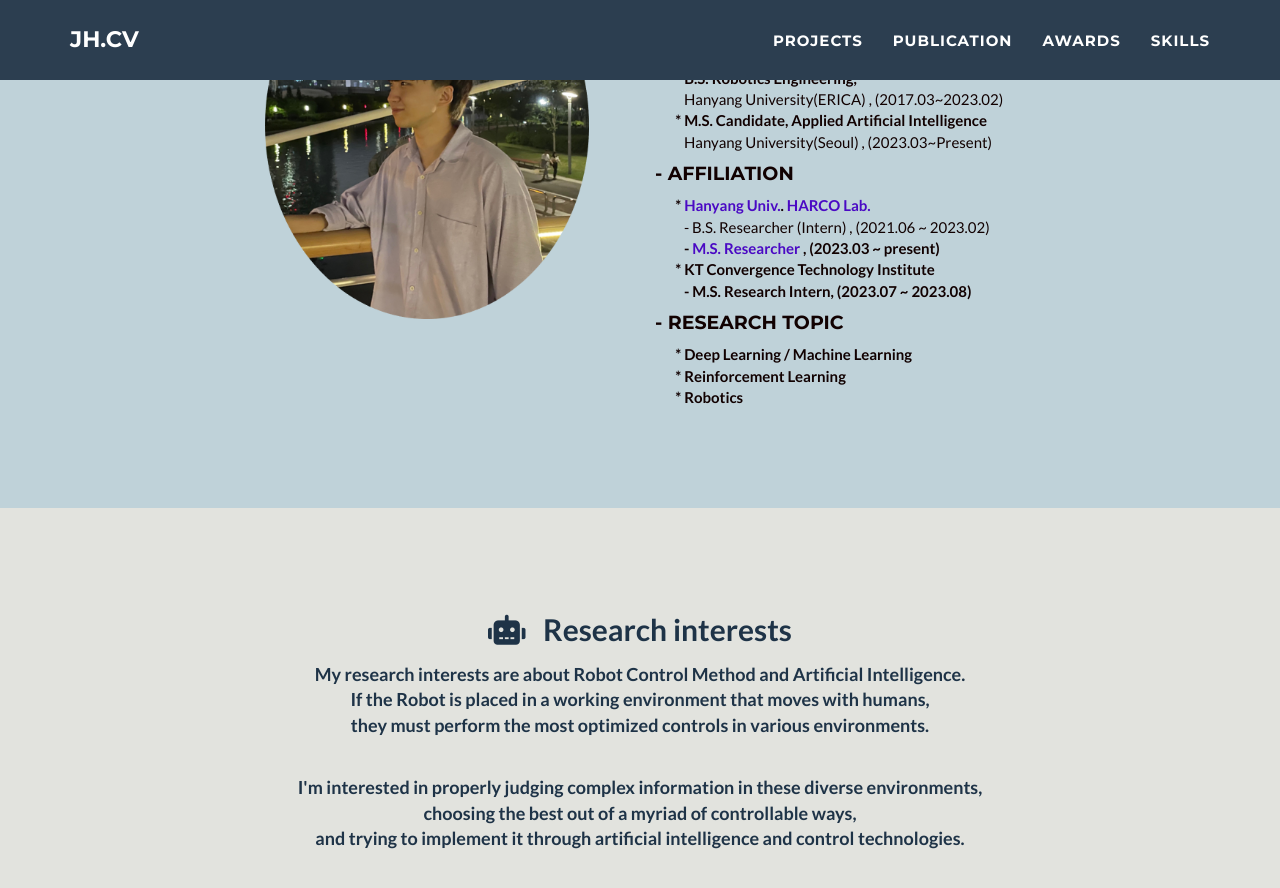
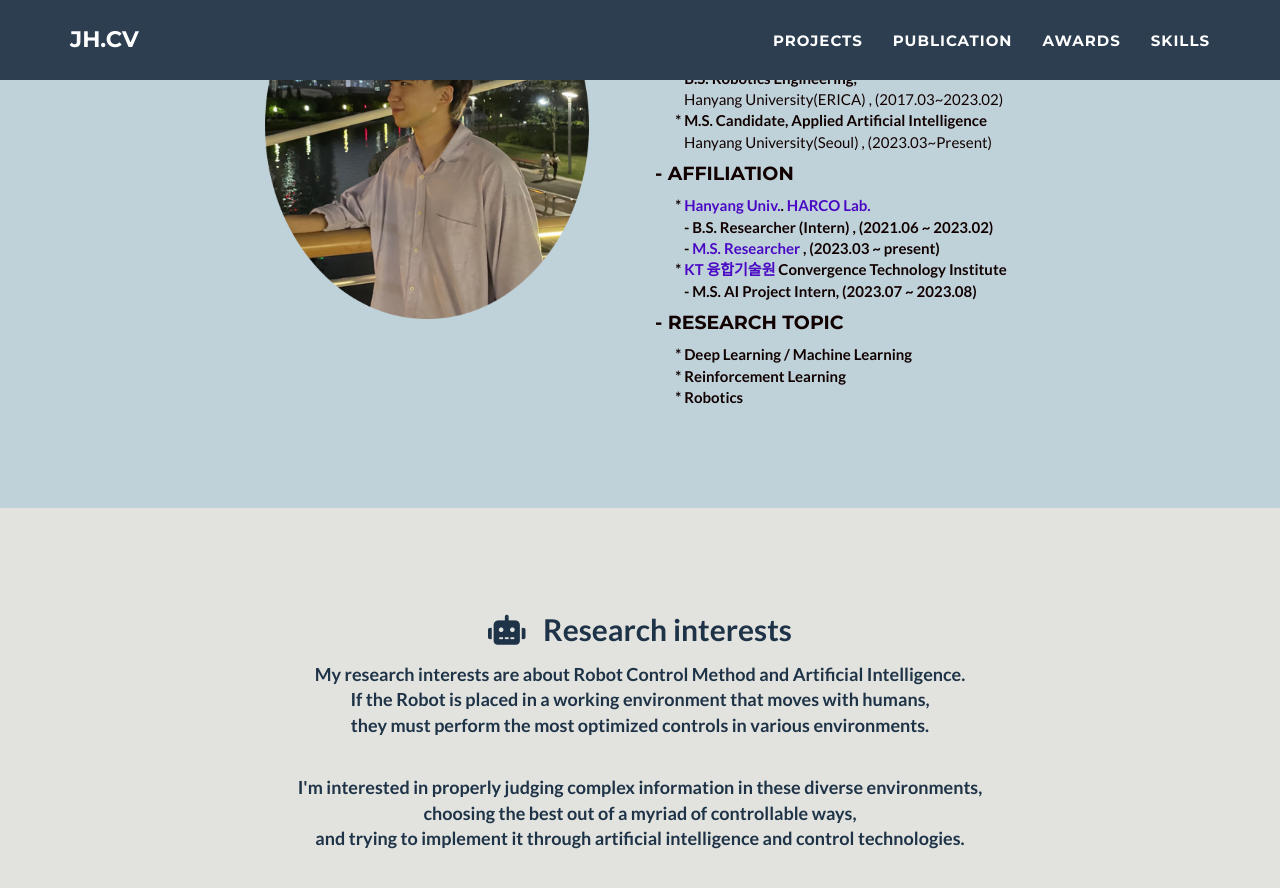
Before and after one commit to krex4715/krex4715.github.io, a Jekyll site: the page built from _posts/lab/2024-03-30-Linc Lidar.markdown, in a window 1280 px wide and 900 px high, scrolled down 310 px. Shown: the top 888 px of the window. Built offline with Jekyll 4.4.1, drawn with Linux system fonts in a browser that asks for light colours.

Commit message:
update profile

```diff
--- a/_includes/headline.html
+++ b/_includes/headline.html
@@ -25,11 +25,11 @@
 
         <h4>- Affiliation </h4>
         &nbsp;&nbsp;&nbsp;&nbsp;&nbsp;&nbsp; <strong>* <a href="https://www.hanyang.ac.kr/" style="color: rgb(74, 9, 196)">Hanyang Univ.</a>. <a href="http://harco.hanyang.ac.kr/" style="color: rgb(74, 9, 196)">HARCO Lab.</strong></a><br>
-        &nbsp;&nbsp;&nbsp;&nbsp;&nbsp;&nbsp;&nbsp;&nbsp;&nbsp; - B.S. Researcher (Intern) , (2021.06 ~ 2023.02)<br>
+        &nbsp;&nbsp;&nbsp;&nbsp;&nbsp;&nbsp;&nbsp;&nbsp;&nbsp; <strong>- B.S. Researcher (Intern) , (2021.06 ~ 2023.02)<br></strong>
         &nbsp;&nbsp;&nbsp;&nbsp;&nbsp;&nbsp;&nbsp;&nbsp;&nbsp; <strong>- <a href="http://harco.hanyang.ac.kr/members/Joonhyun-Kim.html" style="color: rgb(74, 9, 196)"> M.S. Researcher</a> , (2023.03 ~ present)</strong><br>
 
-        &nbsp;&nbsp;&nbsp;&nbsp;&nbsp;&nbsp; <strong>* KT Convergence Technology Institute<br>
-        &nbsp;&nbsp;&nbsp;&nbsp;&nbsp;&nbsp;&nbsp;&nbsp;&nbsp; <strong>- M.S. Research Intern, (2023.07 ~ 2023.08)</strong><br>
+        &nbsp;&nbsp;&nbsp;&nbsp;&nbsp;&nbsp; <strong>* <a href="https://maps.app.goo.gl/7BTwxnbc4w7NzJRLA" style="color: rgb(74, 9, 196)">KT 융합기술원</a> Convergence Technology Institute<br>
+        &nbsp;&nbsp;&nbsp;&nbsp;&nbsp;&nbsp;&nbsp;&nbsp;&nbsp; <strong>- M.S. AI Project Intern, (2023.07 ~ 2023.08)</strong><br>
 
         <h4>- Research Topic </h4>
         &nbsp;&nbsp;&nbsp;&nbsp;&nbsp;&nbsp; <strong>* Deep Learning / Machine Learning </strong><br>
```
